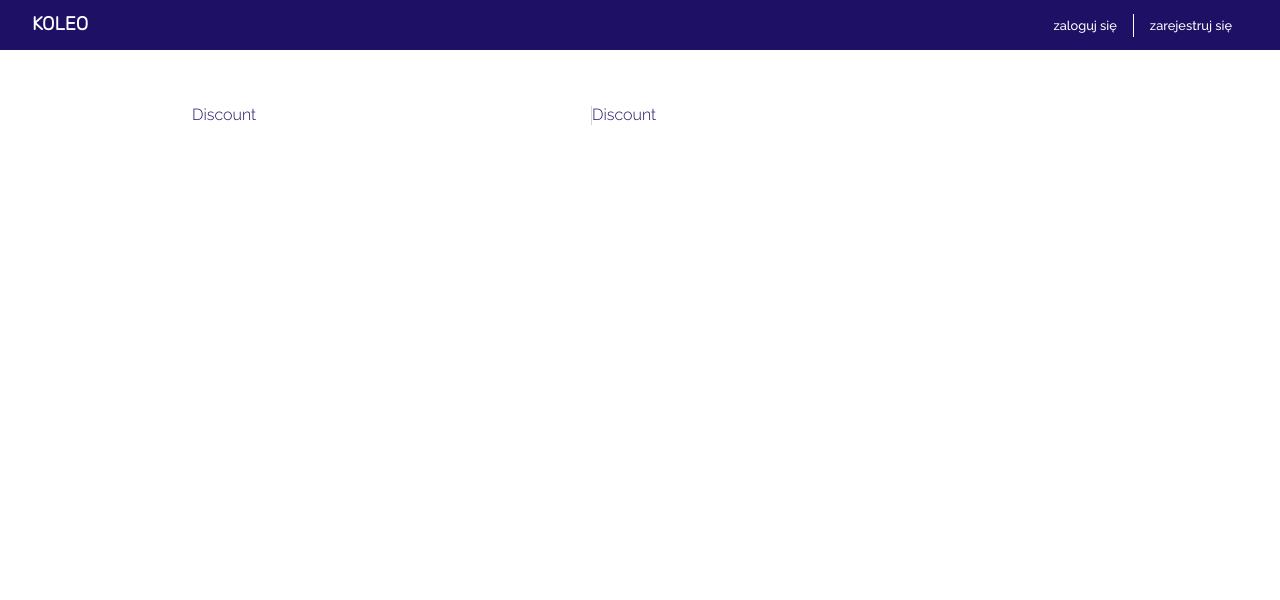
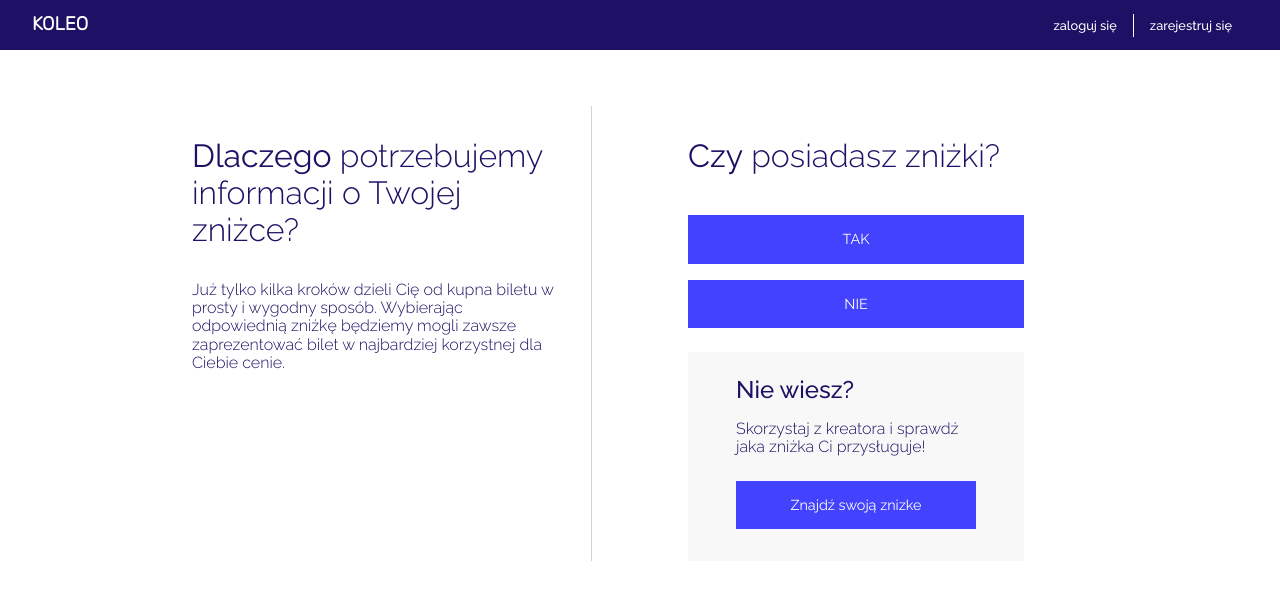
Before and after one commit to marcinwilkdev/koleo-clone-frontend, a React (Create React App) app: page /auth/discount-choice in a window 1280 px wide. Shown: the top 600 px of the page. Built offline with nearby package versions, Linux system fonts and the light colour scheme.

Commit message:
create discountChoice content and refactor auth

```diff
--- a/src/components/Auth/AuthComponent.tsx
+++ b/src/components/Auth/AuthComponent.tsx
@@ -1,8 +1,8 @@
 import React from "react";
 import { Route, Switch } from "react-router";
 import SplitLayout from "../Layout/SplitLayout";
-import DiscountChoice from "./DiscountChoice";
-import MainAuth from "./MainAuth";
+import DiscountChoice from "./DiscountChoice/DiscountChoice";
+import MainAuth from "./MainAuth/MainAuth";
 
 const AuthComponent: React.FC = () => {
     return (
--- a/src/components/Auth/DiscountChoice.tsx
+++ /dev/null
@@ -1,15 +0,0 @@
-import React, { Fragment } from "react";
-import classes from "./styles/DiscountChoice.module.css";
-
-interface Props {}
-
-const DiscountChoice: React.FC<Props> = ({}) => {
-    return (
-        <Fragment>
-            <div>Discount</div>
-            <div>Discount</div>
-        </Fragment>
-    );
-};
-
-export default DiscountChoice;
--- /dev/null
+++ b/src/components/Auth/DiscountChoice/DiscountChoice.tsx
@@ -0,0 +1,40 @@
+import React, { Fragment } from "react";
+import Button from "../../UI/Button/Button";
+import classes from "./styles/DiscountChoice.module.css";
+
+const DiscountChoice: React.FC = () => {
+    return (
+        <Fragment>
+            <div>
+                <h3>
+                    <b>Dlaczego</b> potrzebujemy informacji o Twojej zniżce?
+                </h3>
+                <p>
+                    Już tylko kilka kroków dzieli Cię od kupna biletu w prosty i
+                    wygodny sposób. Wybierając odpowiednią zniżkę będziemy mogli
+                    zawsze zaprezentować bilet w najbardziej korzystnej dla
+                    Ciebie cenie.
+                </p>
+            </div>
+            <div className={classes.right}>
+                <h3>
+                    <b>Czy</b> posiadasz zniżki?
+                </h3>
+                <Button>TAK</Button>
+                <Button>NIE</Button>
+                <div className={classes.additionalInfo}>
+                    <h4>
+                        Nie wiesz?
+                    </h4>
+                    <p>
+                        Skorzystaj z kreatora i sprawdź jaka zniżka Ci
+                        przysługuje!
+                    </p>
+                    <Button>Znajdź swoją znizke</Button>
+                </div>
+            </div>
+        </Fragment>
+    );
+};
+
+export default DiscountChoice;
--- /dev/null
+++ b/src/components/Auth/DiscountChoice/styles/DiscountChoice.module.css
@@ -0,0 +1,26 @@
+.right button {
+    width: 100%;
+
+    margin: 0.5rem 0;
+
+    text-align: center;
+
+    background-color: rgb(66, 66, 255);
+}
+
+.right button:hover,
+.right button:active {
+    background-color: rgb(27, 225, 165);
+}
+
+.additionalInfo {
+    margin-top: 1rem;
+    background-color: #F8F8F8;
+    padding: 1.5rem 3rem;
+}
+
+.additionalInfo h4 {
+    font-weight: 500;
+    font-size: 150%;
+    margin: 0;
+}
--- a/src/components/Auth/MainAuth.tsx
+++ b/src/components/Auth/MainAuth/MainAuth.tsx
@@ -1,6 +1,6 @@
 import React, { Fragment } from "react";
 import { Link, Switch, Route, Redirect } from "react-router-dom";
-import AuthNav from "./AuthNav";
+import AuthNav from "../AuthNav";
 import Signin from "./Signin";
 import Signup from "./Signup";
 
--- a/src/components/Auth/Signup.tsx
+++ b/src/components/Auth/MainAuth/Signup.tsx
@@ -1,8 +1,8 @@
 import React from "react";
 import { Link, useHistory } from "react-router-dom";
-import useInput from "../../hooks/use-input";
-import Form from "../UI/Form/Form";
-import { InputInterface } from "../UI/Input/Input";
+import useInput from "../../../hooks/use-input";
+import Form from "../../UI/Form/Form";
+import { InputInterface } from "../../UI/Input/Input";
 
 import classes from "./styles/Signup.module.css";
 
--- a/src/components/Auth/styles/MainAuth.module.css
+++ b/src/components/Auth/MainAuth/styles/MainAuth.module.css
@@ -1,9 +1,3 @@
-.form {
-    width: 55%;
-
-    padding: 0 4rem;
-}
-
 .form form {
     border-bottom: 1px solid lightgray;
 
--- a/src/components/Layout/styles/SplitLayout.module.css
+++ b/src/components/Layout/styles/SplitLayout.module.css
@@ -22,6 +22,12 @@
     border-right: 1px solid lightgray;
 }
 
+.split > div:nth-child(2) {
+    width: 55%;
+
+    padding: 0 6rem;
+}
+
 .split > div:first-child button {
     margin-top: 1.5rem;
 
```
Also changed, not shown: src/components/Auth/MainAuth/Signin.tsx (renamed from src/components/Auth/Signin.tsx, +4 -4 lines), src/components/Auth/MainAuth/styles/Signin.module.css (renamed from src/components/Auth/styles/Signin.module.css), src/components/Auth/MainAuth/styles/Signup.module.css (renamed from src/components/Auth/styles/Signup.module.css), src/components/Auth/styles/DiscountChoice.module.css (deleted).
